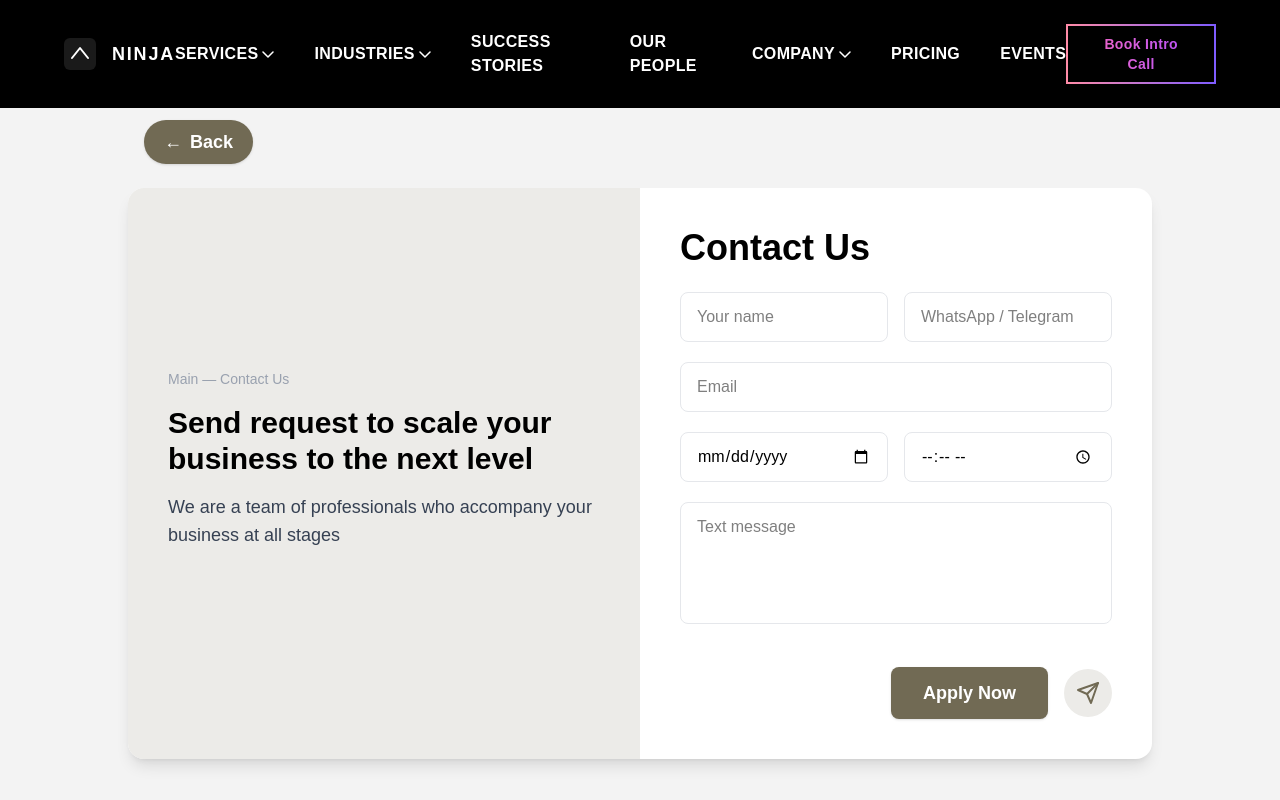
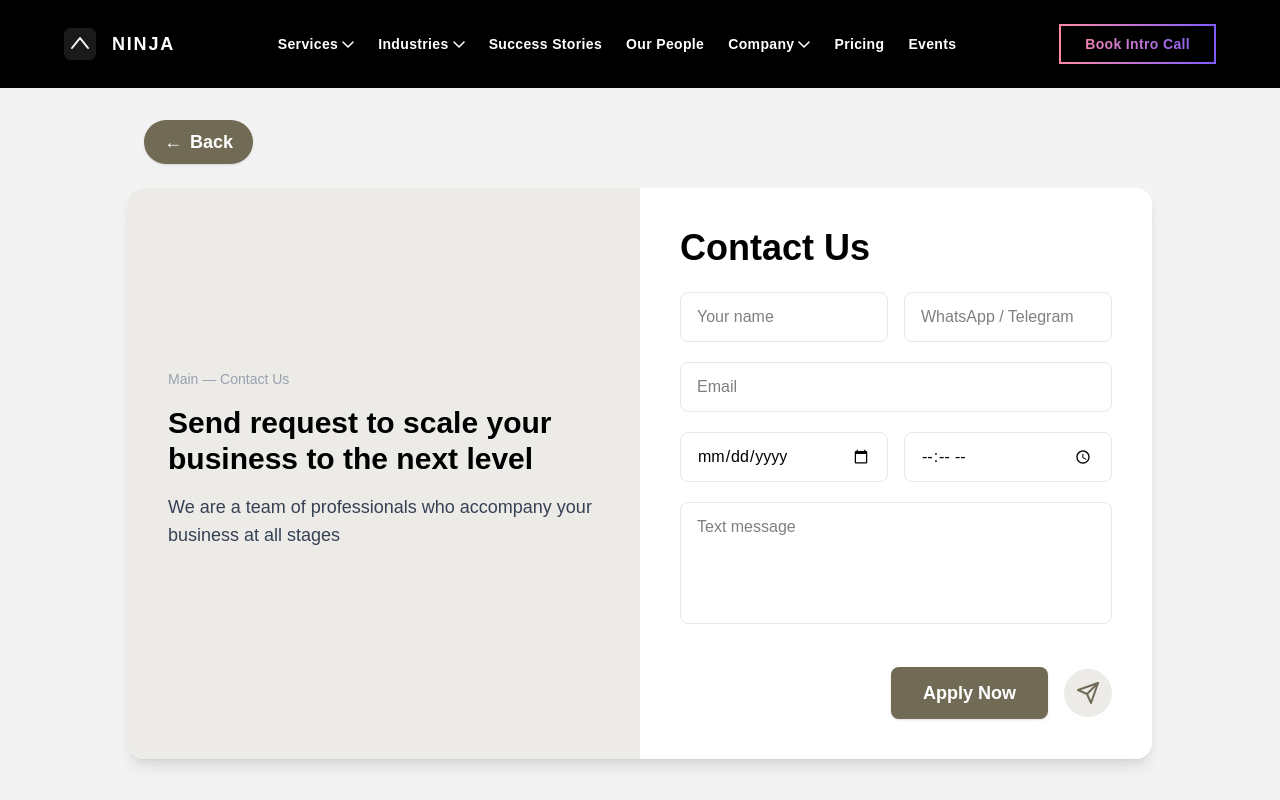
Before and after one commit to xbarbarika/consultingweb3, a Next.js app: page /contact in a window 1280 px wide. Built offline with nearby package versions, Linux system fonts and the light colour scheme.

Commit message:
minor changes in ui of new herosection

```diff
--- a/src/components/Herosection.tsx
+++ b/src/components/Herosection.tsx
@@ -10,7 +10,7 @@ export default function HeroSection() {
       </div>
       {/* Hero Content */}
       <div className="relative z-10 flex flex-col items-start px-20 pt-32 pb-16">
-        <h1 className="text-[64px] font-semibold leading-tight tracking-tight font-dm-sans">
+        <h1 className="text-[64px] font-semibold leading-tight tracking-tight font-dm-sans mt-9 ml-7">
           <span
             className="inline-block text-transparent bg-clip-text font-semibold font-dm-sans"
             style={{
@@ -21,17 +21,17 @@ export default function HeroSection() {
           </span><br />
           <span className="text-white font-semibold font-dm-sans">MARKETING FOR UNSTOPPABLE GROWTH</span>
         </h1>
-        {/* Divider/Arrow and Subheading/Button side by side */}
-        <div className="flex w-full items-center mt-2 mb-4">
+        {/* Divider/Arrow and Subheading/Button side by side, arrow just left of button */}
+        <div className="flex w-full items-center mt-6 mb-2">
           {/* Divider and Arrow */}
           <div className="flex-1 flex items-center">
             <div className="h-px bg-white/60 w-full" />
-            <svg className="ml-4" width="56" height="24" viewBox="0 0 56 24" fill="none" xmlns="http://www.w3.org/2000/svg">
-              <path d="M2 12H54M54 12L46 4M54 12L46 20" stroke="white" strokeWidth="2" strokeLinecap="round" strokeLinejoin="round"/>
+            <svg className="mx-4" width="40" height="32" viewBox="0 0 40 32" fill="none" xmlns="http://www.w3.org/2000/svg">
+              <polyline points="0,8 16,16 0,24" fill="none" stroke="white" strokeWidth="2" strokeLinecap="round" strokeLinejoin="round" />
             </svg>
           </div>
           {/* Subheading and Button */}
-          <div className="flex flex-col items-start ml-8" style={{width: 600}}>
+          <div className="flex flex-col items-start" style={{width: 600}}>
             <p className="text-xl text-gray-300 text-left mb-2 font-dm-sans">
               Design, development, content, ads and all you need in one package from a leading digital marketing company worldwide
             </p>
@@ -42,7 +42,7 @@ export default function HeroSection() {
         </div>
       </div>
       {/* Awards & Trust Section */}
-      <div className="relative z-10 flex justify-center gap-6 mt-8 px-10 flex-wrap">
+      <div className="relative z-10 flex justify-center gap-10 mt-1 px-10 flex-wrap">
         {[
           { name: 'Clutch', text: 'Top Digital Marketing Agencies For Startups' },
           { name: 'sortlist', text: 'Best Advertising Agency In The US' },
@@ -52,10 +52,11 @@ export default function HeroSection() {
         ].map((item, idx) => (
           <div
             key={idx}
-            className="w-60 h-28 border border-white/20 rounded-2xl p-4 flex flex-col items-center justify-center text-center bg-white/5 text-base text-white shadow-sm hover:shadow-lg hover:bg-white/10 transition backdrop-blur-sm"
+            className="flex flex-col items-center justify-center text-center bg-white/5 border border-white/20 rounded-2xl p-8 w-[280px] h-[180px] min-w-[260px] max-w-[300px] min-h-[160px] max-h-[200px] -mx-2"
+            style={{boxShadow: '0 2px 32px 0 rgba(31,38,135,0.10)'}}
           >
-            <div className="font-semibold text-2xl mb-1">{item.name}</div>
-            <div className="text-gray-200 text-sm">{item.text}</div>
+            <div className="font-bold text-4xl mb-3 text-white/90" style={{fontFamily: 'inherit'}}>{item.name}</div>
+            <div className="text-base text-white/70 font-normal leading-snug" style={{fontFamily: 'inherit'}}>{item.text}</div>
           </div>
         ))}
       </div>
--- a/src/components/Navbar.tsx
+++ b/src/components/Navbar.tsx
@@ -22,7 +22,7 @@ const Navbar: React.FC<NavbarProps> = ({ onMenuClick, showMenuButton }) => {
 
   return (
     <nav
-      className={`w-full flex items-center justify-between px-16 py-6 text-white font-bold text-sm tracking-wide uppercase fixed top-0 left-0 z-30 transition-colors duration-300 ${isHovered ? 'bg-black' : 'bg-transparent'}`}
+      className={`w-full flex items-center justify-between px-16 py-6 text-white font-bold text-sm tracking-wide fixed top-0 left-0 z-30 transition-colors duration-300 ${isHovered ? 'bg-black' : 'bg-transparent'}`}
       onMouseEnter={() => setIsHovered(true)}
       onMouseLeave={() => setIsHovered(false)}
       style={{backdropFilter: 'none'}}
@@ -37,9 +37,9 @@ const Navbar: React.FC<NavbarProps> = ({ onMenuClick, showMenuButton }) => {
         <span className="ml-2 text-lg font-extrabold tracking-widest">NINJA</span>
       </div>
       {/* Menu */}
-      <ul className="flex gap-10 items-center mx-auto">
+      <ul className="flex gap-6 items-center mx-auto">
         {menuItems.map((item) => (
-          <li key={item.label} className="relative flex items-center cursor-pointer hover:text-pink-400 transition text-base font-semibold">
+          <li key={item.label} className="relative flex items-center cursor-pointer hover:text-pink-400 transition text-sm font-semibold capitalize">
             <span>{item.label}</span>
             {item.hasDropdown && (
               <svg className="ml-1" width="12" height="7" viewBox="0 0 12 7" fill="none" xmlns="http://www.w3.org/2000/svg">
@@ -51,16 +51,31 @@ const Navbar: React.FC<NavbarProps> = ({ onMenuClick, showMenuButton }) => {
       </ul>
       {/* CTA Button */}
       <button
-        className="rounded-md px-6 py-2 font-semibold bg-transparent border border-transparent bg-gradient-to-r from-pink-400 to-purple-500 text-transparent bg-clip-text border-gradient-to-r from-pink-400 to-purple-500 hover:from-pink-500 hover:to-purple-600 transition relative"
+        className="rounded-md px-6 py-2 font-semibold bg-transparent border-2 text-transparent bg-clip-text transition-all duration-300 group"
         style={{
+          background: 'linear-gradient(90deg, #FF8BA7, #7F5CFF)',
           borderImage: 'linear-gradient(90deg, #FF8BA7, #7F5CFF) 1',
-          borderWidth: '2px',
           borderStyle: 'solid',
           borderRadius: '8px',
-          color: 'transparent',
           backgroundClip: 'text',
           WebkitBackgroundClip: 'text',
           WebkitTextFillColor: 'transparent',
+        } as React.CSSProperties}
+        onMouseEnter={(e) => {
+          const target = e.currentTarget as HTMLElement;
+          target.style.background = 'linear-gradient(90deg, #FF8BA7, #7F5CFF)';
+          target.style.backgroundClip = 'border-box';
+          (target.style as any).WebkitBackgroundClip = 'border-box';
+          (target.style as any).WebkitTextFillColor = 'white';
+          target.style.color = 'white';
+        }}
+        onMouseLeave={(e) => {
+          const target = e.currentTarget as HTMLElement;
+          target.style.background = 'linear-gradient(90deg, #FF8BA7, #7F5CFF)';
+          target.style.backgroundClip = 'text';
+          (target.style as any).WebkitBackgroundClip = 'text';
+          (target.style as any).WebkitTextFillColor = 'transparent';
+          target.style.color = 'transparent';
         }}
       >
         Book Intro Call
```
